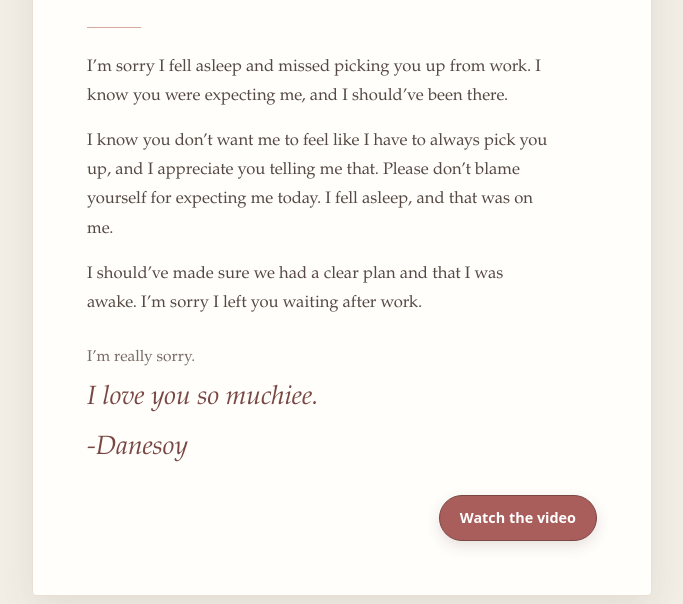
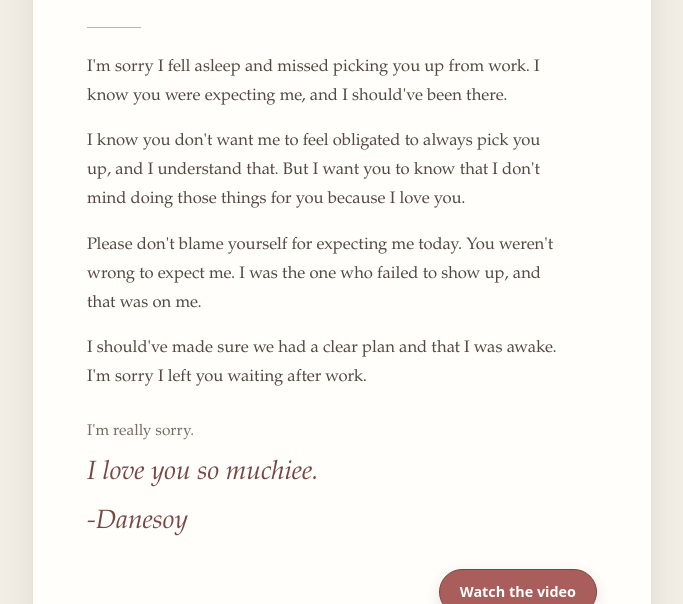
Before and after one commit to dmark1605/imsorrymylove, a plain HTML site: page index.html in a window 1280 px wide. Both pictures are taken after a click on the button "Open your letter". Shown: the part 249-853 px from the top of the page, without its empty margins (298-981 px from the left). Drawn offline with Linux system fonts and the light colour scheme.

Commit message:
Update index.html 4

```diff
--- a/index.html
+++ b/index.html
@@ -475,22 +475,27 @@
 
         <div class="message">
           <p>
-            I’m sorry I fell asleep and missed picking you up from work. I know
-            you were expecting me, and I should’ve been there.
+            I'm sorry I fell asleep and missed picking you up from work. I know
+            you were expecting me, and I should've been there.
           </p>
           <p>
-            I know you don’t want me to feel like I have to always pick you up,
-            and I appreciate you telling me that. Please don’t blame yourself
-            for expecting me today. I fell asleep, and that was on me.
+            I know you don't want me to feel obligated to always pick you up,
+            and I understand that. But I want you to know that I don't mind
+            doing those things for you because I love you.
           </p>
           <p>
-            I should’ve made sure we had a clear plan and that I was awake. I’m
+            Please don't blame yourself for expecting me today. You weren't
+            wrong to expect me. I was the one who failed to show up, and that
+            was on me.
+          </p>
+          <p>
+            I should've made sure we had a clear plan and that I was awake. I'm
             sorry I left you waiting after work.
           </p>
         </div>
 
         <p class="signoff">
-          I’m really sorry.<span class="signature">I love you so muchiee.</span>
+          I'm really sorry.<span class="signature">I love you so muchiee.</span>
           <span class="signature">-Danesoy</span>
         </p>
         <div class="watch-video-row">
```
